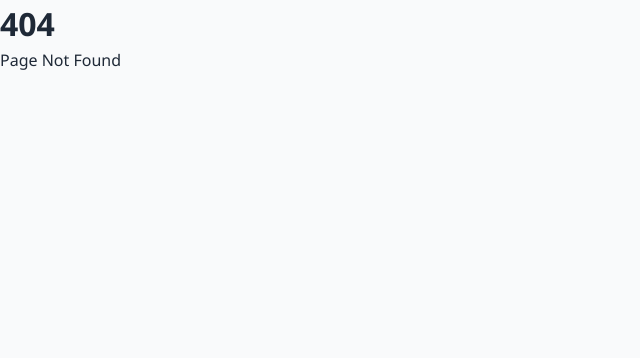
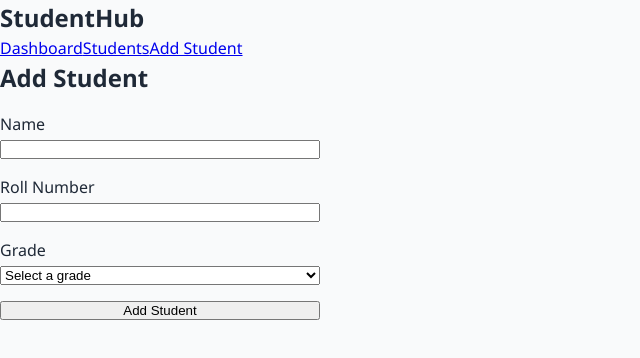
Before and after one commit to Manmeet2109/StudentHub, a React (Vite) app: page /students/add in a window 1280 px wide. Before the commit this address had no page. Shown: the top 358 px of the page, without its empty margins (0-640 px from the left). Built offline with nearby package versions, Linux system fonts and the light colour scheme.

Commit message:
Phase 5: AddStudent page with form validation and UX improvements

```diff
--- a/src/App.jsx
+++ b/src/App.jsx
@@ -1,9 +1,8 @@
 import { BrowserRouter, Routes, Route } from "react-router-dom";
-
 import MainLayout from "./layouts/MainLayout";
-
 import Dashboard from "./pages/Dashboard/Dashboard";
 import Students from "./pages/Students/Students";
+import AddStudent from "./pages/AddStudent/AddStudent";
 import NotFound from "./pages/NotFound/NotFound";
 
 function App() {
@@ -13,9 +12,9 @@ function App() {
         <Route path="/" element={<MainLayout />}>
           <Route index element={<Dashboard />} />
           <Route path="students" element={<Students />} />
+          <Route path="students/add" element={<AddStudent />} />
+          <Route path="*" element={<NotFound />} />
         </Route>
-
-        <Route path="*" element={<NotFound />} />
       </Routes>
     </BrowserRouter>
   );
--- a/src/components/layout/Sidebar.jsx
+++ b/src/components/layout/Sidebar.jsx
@@ -2,19 +2,17 @@ import { NavLink } from "react-router-dom";
 
 function Sidebar() {
   return (
-    <aside>
-      <nav>
-        <ul>
-          <li>
-            <NavLink to="/">Dashboard</NavLink>
-          </li>
-
-          <li>
-            <NavLink to="/students">Students</NavLink>
-          </li>
-        </ul>
-      </nav>
-    </aside>
+    <nav className="sidebar">
+      <NavLink to="/" end>
+        Dashboard
+      </NavLink>
+      <NavLink to="/students">
+        Students
+      </NavLink>
+      <NavLink to="/students/add">
+        Add Student
+      </NavLink>
+    </nav>
   );
 }
 
--- /dev/null
+++ b/src/pages/AddStudent/AddStudent.jsx
@@ -0,0 +1,88 @@
+import { useState } from "react";
+import { useNavigate } from "react-router-dom";
+import { useStudents } from "../../context/StudentContext";
+import { validateStudent } from "../../utils/validateStudent";
+import styles from "./AddStudent.module.css";
+
+function AddStudent() {
+  const { students, addStudent } = useStudents();
+  const navigate = useNavigate();
+
+  const [name, setName] = useState("");
+  const [rollNumber, setRollNumber] = useState("");
+  const [grade, setGrade] = useState("");
+  const [errors, setErrors] = useState({});
+
+  function handleSubmit(event) {
+    event.preventDefault();
+
+    const validationErrors = validateStudent({ name, rollNumber, grade }, students);
+    setErrors(validationErrors);
+
+    if (Object.keys(validationErrors).length > 0) {
+      return;
+    }
+
+    const nextId =
+      students.length > 0
+        ? Math.max(...students.map((student) => student.id)) + 1
+        : 1;
+
+    addStudent({
+      id: nextId,
+      name: name.trim(),
+      rollNumber: rollNumber.trim(),
+      grade,
+    });
+    navigate("/students");
+  }
+
+  return (
+    <div>
+      <h2>Add Student</h2>
+      <form className={styles.form} onSubmit={handleSubmit}>
+        <div className={styles.field}>
+          <label htmlFor="name">Name</label>
+          <input
+            id="name"
+            type="text"
+            value={name}
+            onChange={(event) => setName(event.target.value)}
+          />
+          {errors.name && <p className={styles.error}>{errors.name}</p>}
+        </div>
+
+        <div className={styles.field}>
+          <label htmlFor="rollNumber">Roll Number</label>
+          <input
+            id="rollNumber"
+            type="text"
+            value={rollNumber}
+            onChange={(event) => setRollNumber(event.target.value)}
+          />
+          {errors.rollNumber && <p className={styles.error}>{errors.rollNumber}</p>}
+        </div>
+
+        <div className={styles.field}>
+          <label htmlFor="grade">Grade</label>
+          <select
+            id="grade"
+            value={grade}
+            onChange={(event) => setGrade(event.target.value)}
+          >
+            <option value="">Select a grade</option>
+            <option value="9th">9th</option>
+            <option value="10th">10th</option>
+            <option value="11th">11th</option>
+            <option value="12th">12th</option>
+          </select>
+          {errors.grade && <p className={styles.error}>{errors.grade}</p>}
+        </div>
+
+        <button type="submit">Add Student</button>
+      </form>
+    </div>
+  );
+}
+
+export default AddStudent;
--- /dev/null
+++ b/src/pages/AddStudent/AddStudent.module.css
@@ -0,0 +1,18 @@
+.form {
+  display: flex;
+  flex-direction: column;
+  gap: 1rem;
+  max-width: 320px;
+  margin-top: 1rem;
+}
+
+.field {
+  display: flex;
+  flex-direction: column;
+  gap: 0.25rem;
+}
+
+.error {
+  color: #dc2626;
+  font-size: 0.85rem;
+}
--- /dev/null
+++ b/src/utils/validateStudent.js
@@ -0,0 +1,38 @@
+// validateStudent.js — pure validation rules for student form data.
+// SRP: no React, no storage, no UI. Input in, errors out.
+
+const ALLOWED_GRADES = ["9th", "10th", "11th", "12th"];
+
+export function validateStudent(
+  { name, rollNumber, grade },
+  existingStudents = [],
+  currentStudentId = null
+) {
+  const errors = {};
+
+  if (!name.trim()) {
+    errors.name = "Name is required.";
+  }
+
+  if (!rollNumber.trim()) {
+    errors.rollNumber = "Roll number is required.";
+  } else {
+    const isDuplicate = existingStudents.some(
+      (student) =>
+        student.rollNumber.trim().toLowerCase() === rollNumber.trim().toLowerCase() &&
+        student.id !== currentStudentId
+    );
+
+    if (isDuplicate) {
+      errors.rollNumber = "This roll number is already in use.";
+    }
+  }
+
+  if (!grade) {
+    errors.grade = "Please select a grade.";
+  } else if (!ALLOWED_GRADES.includes(grade)) {
+    errors.grade = "Please select a valid grade.";
+  }
+
+  return errors;
+}
```
